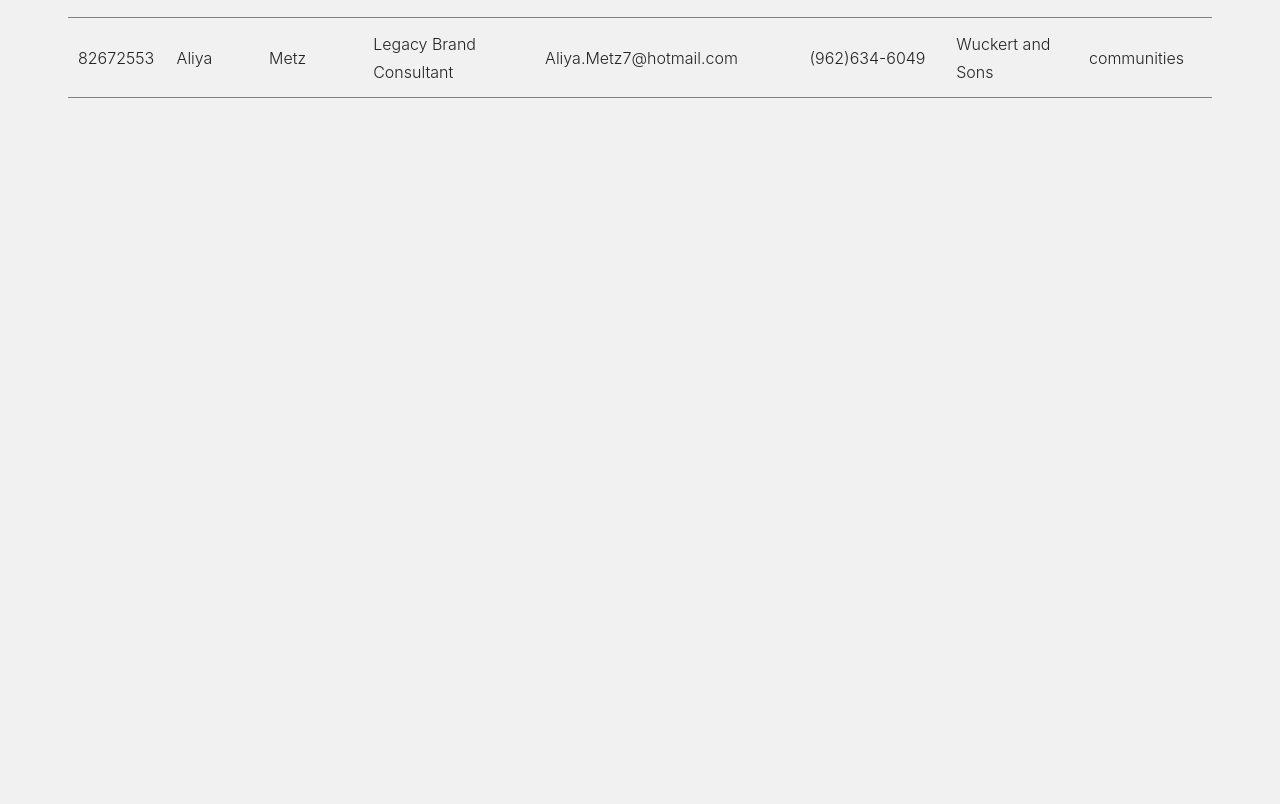
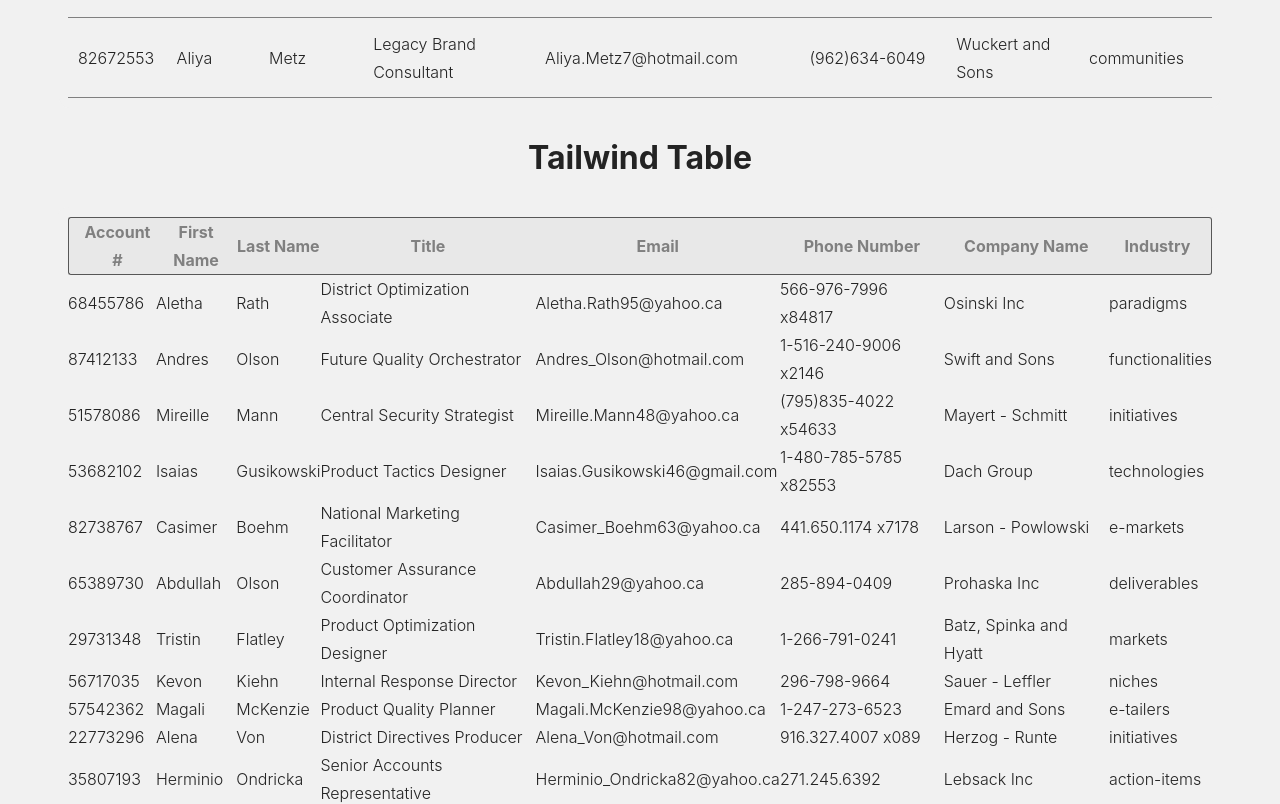
Before and after one commit to natecard/dashboard-example, a React (Vite) app: page / in a window 1280 px wide. Shown: the part 1485-2289 px from the top of the page. Before the commit the page ends 1643 px from the top, so only its background shows below. Built offline with nearby package versions, Linux system fonts and the light colour scheme.

Commit message:
removed css stylings

```diff
--- a/src/App.tsx
+++ b/src/App.tsx
@@ -3,6 +3,8 @@ import { faker } from "@faker-js/faker/locale/en_CA";
 import CSSTable from "./CSSComponents/Table";
 import { User } from "./Interfaces";
 import TableHeader from "./CSSComponents/TableHeader";
+import TailwindTableHeader from "./TailwindComponents/TailwindTableHeader";
+import TailwindTable from "./TailwindComponents/TailwindTable";
 
 function App() {
   const [usersList, setUsersList] = useState<User[]>([]);
@@ -30,7 +32,7 @@ function App() {
   useEffect(() => {
     setUsersList(usersArray);
   }, []);
-  const usersElements: any = usersList.map((user) => {
+  const cssTableElements: any = usersList.map((user) => {
     return (
       <CSSTable
         account={user.account}
@@ -46,13 +48,34 @@ function App() {
       />
     );
   });
+  const tailwindTableElements: any = usersList.map((user) => {
+    return (
+      <TailwindTable
+        account={user.account}
+        firstName={user.firstName}
+        lastName={user.lastName}
+        title={user.title}
+        email={user.email}
+        phone={user.phone}
+        company={user.company}
+        industry={user.industry}
+        key={user.id}
+        id={user.id}
+      />
+    );
+  });
   return (
     <div>
-      <h1>CSS Table</h1>
       <div className="table-wrapper">
+        <h1>CSS Table</h1>
         <table className="table">
           <TableHeader />
-          <tbody>{usersElements}</tbody>
+          <tbody>{cssTableElements}</tbody>
+        </table>
+        <h1>Tailwind Table</h1>
+        <table className="table">
+          <TailwindTableHeader />
+          <tbody>{tailwindTableElements}</tbody>
         </table>
       </div>
     </div>
--- a/src/TailwindComponents/TailwindTable.tsx
+++ b/src/TailwindComponents/TailwindTable.tsx
@@ -3,38 +3,38 @@ import { User } from "../Interfaces";
 
 export default function TailwindTable(props: User) {
   return (
-    <tr key={props.id} className="table-row">
-      <td className="col-1">
+    <tr key={props.id} className="">
+      <td className="">
         {props.account}
-        <div className="line"></div>
+        <div className=""></div>
       </td>
-      <td className="col-2">
+      <td className="">
         {props.firstName}
-        <div className="line"></div>
+        <div className=""></div>
       </td>
-      <td className="col-3">
+      <td className="">
         {props.lastName}
-        <div className="line"></div>
+        <div className=""></div>
       </td>
-      <td className="col-4">
+      <td className="">
         {props.title}
-        <div className="line"></div>
+        <div className=""></div>
       </td>
-      <td className="col-5">
+      <td className="">
         {props.email}
-        <div className="line"></div>
+        <div className=""></div>
       </td>
-      <td className="col-6">
+      <td className="">
         {props.phone}
-        <div className="line"></div>
+        <div className=""></div>
       </td>
-      <td className="col-7">
+      <td className="">
         {props.company}
-        <div className="line"></div>
+        <div className=""></div>
       </td>
-      <td className="col-8">
+      <td className="">
         {props.industry}
-        <div className="line"></div>
+        <div className=""></div>
       </td>
     </tr>
   );
--- a/src/TailwindComponents/TailwindTableHeader.tsx
+++ b/src/TailwindComponents/TailwindTableHeader.tsx
@@ -1,16 +1,16 @@
 import React from "react";
 export default function TailwindTableHeader() {
   return (
-    <thead className="table-headrow">
+    <thead className="">
       <tr>
-        <th className="col-1">Account #</th>
-        <th className="col-2">First Name</th>
-        <th className="col-3">Last Name</th>
-        <th className="col-4">Title</th>
-        <th className="col-5">Email</th>
-        <th className="col-6">Phone Number</th>
-        <th className="col-7">Company Name</th>
-        <th className="col-8">Industry</th>
+        <th className="">Account #</th>
+        <th className="">First Name</th>
+        <th className="">Last Name</th>
+        <th className="">Title</th>
+        <th className="">Email</th>
+        <th className="">Phone Number</th>
+        <th className="">Company Name</th>
+        <th className="">Industry</th>
       </tr>
     </thead>
   );
```
